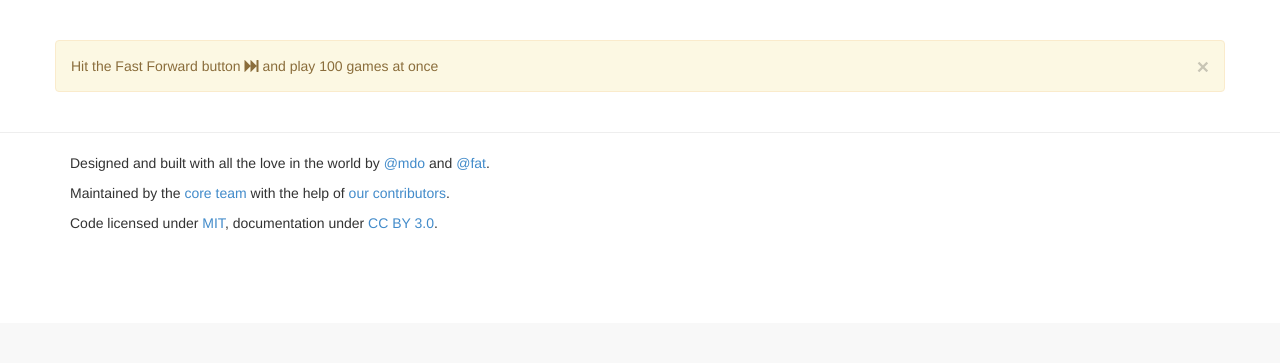
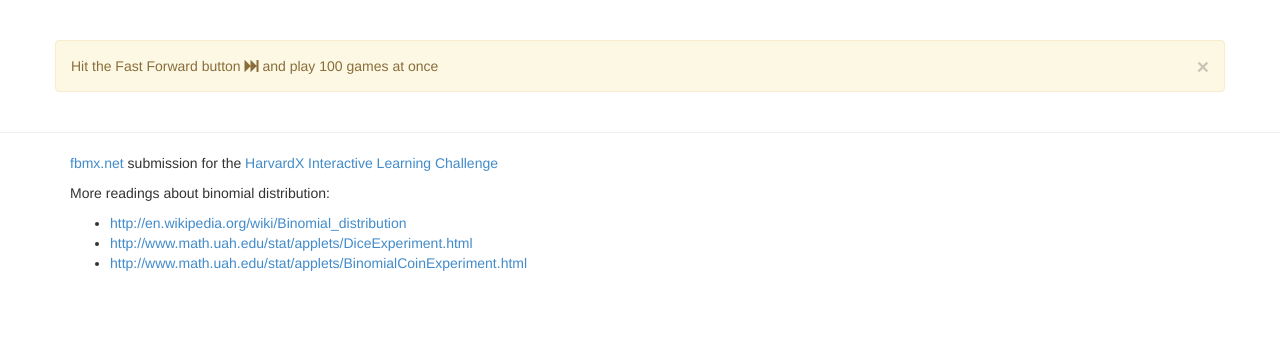
Before and after one commit to jambonbill/dataviz_binomial, a PHP site: page / in a window 1280 px wide. Shown: the part 1706-2069 px from the top of the page. Before the commit the page ends 1936 px from the top, so only its background shows below. Run offline with PHP 8.4, Linux system fonts and the light colour scheme; some libraries are stand-ins or nearby versions.

Commit message:
footer update

```diff
--- a/footer.php
+++ b/footer.php
@@ -4,9 +4,16 @@
 
   <div class="container">
 
-    <p>Designed and built with all the love in the world by <a href="http://twitter.com/mdo" target="_blank">@mdo</a> and <a href="http://twitter.com/fat" target="_blank">@fat</a>.</p>
-    <p>Maintained by the <a href="https://github.com/twbs?tab=members">core team</a> with the help of <a href="https://github.com/twbs/bootstrap/graphs/contributors">our contributors</a>.</p>
-    <p>Code licensed under <a href="https://github.com/twbs/bootstrap/blob/master/LICENSE" target="_blank">MIT</a>, documentation under <a href="http://creativecommons.org/licenses/by/3.0/">CC BY 3.0</a>.</p>
+    <p><a href=#>fbmx.net</a> submission for the <a href='http://databits.io/challenges' target=_blank>HarvardX Interactive Learning Challenge</a></p>
+
+    <p>More readings about binomial distribution:</p>
+
+    <ul>
+
+    <li><a href=#>http://en.wikipedia.org/wiki/Binomial_distribution</a>
+    <li><a href=#>http://www.math.uah.edu/stat/applets/DiceExperiment.html</a>
+    <li><a href=#>http://www.math.uah.edu/stat/applets/BinomialCoinExperiment.html</a>
+  </ul>
 
   </div>
 </footer>
```
